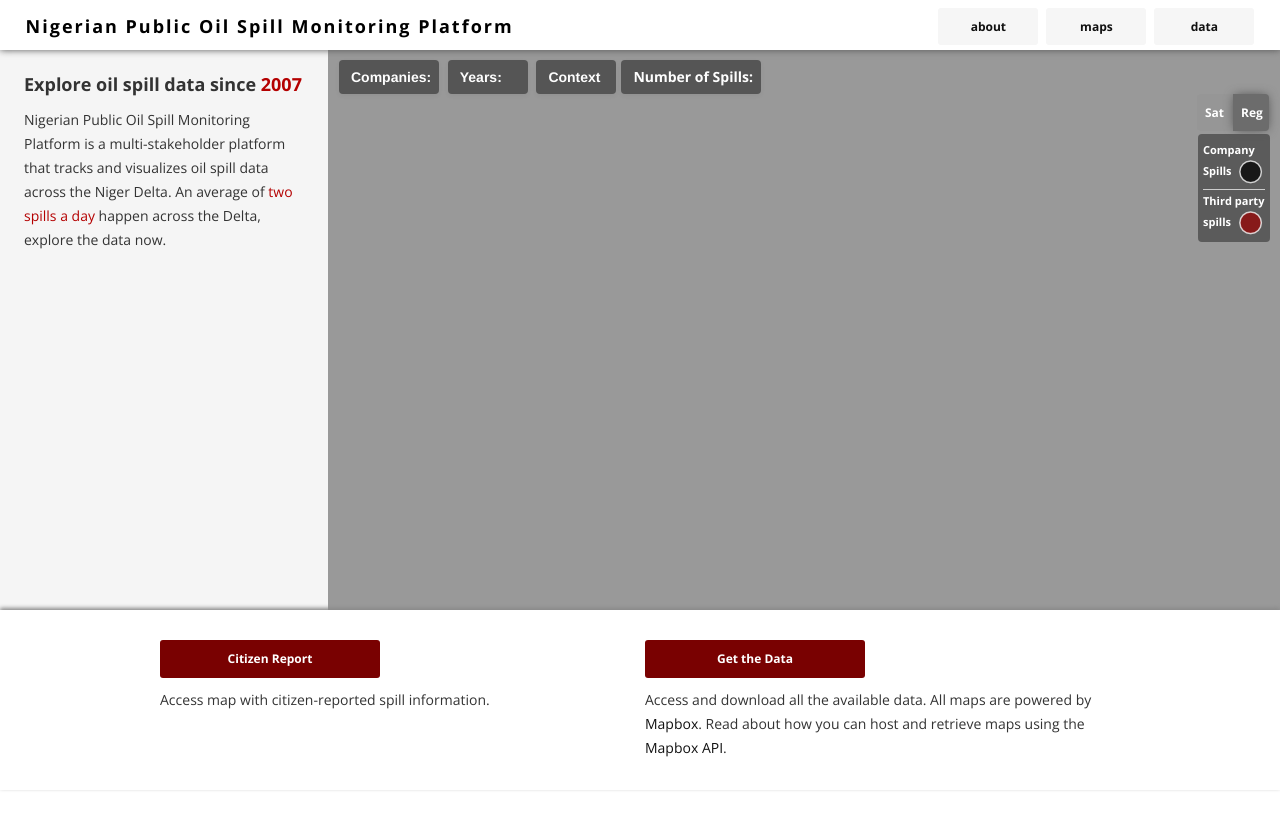
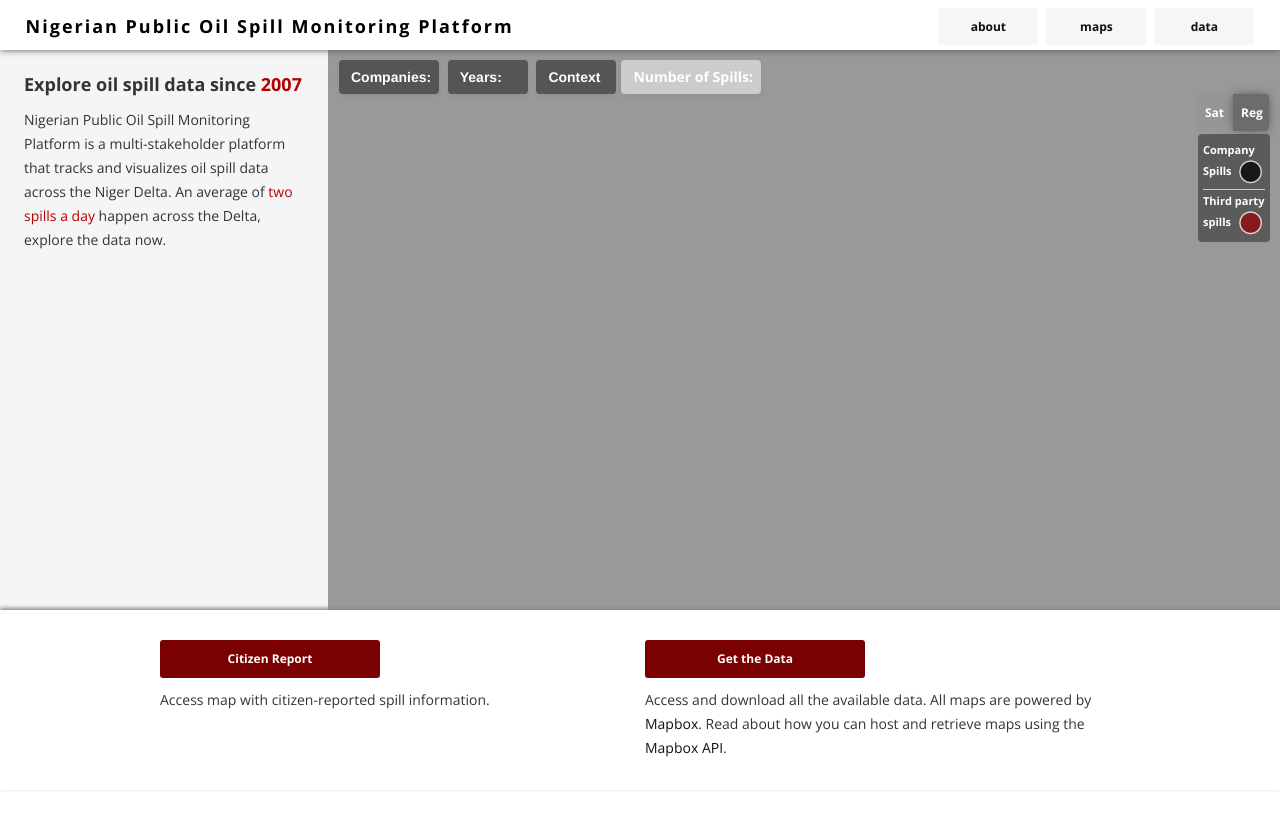
Before and after one commit to sdn4nigeria/monitoring-platform, a Jekyll site: the page built from index.html, in a window 1280 px wide. Shown: the top 830 px of the page. Built offline with Jekyll 4.4.1, drawn with Linux system fonts in a browser that asks for light colours; nearby versions of some CDN libraries; some web fonts are replaced; library files that are not in the unit come from our copies; Markdown is read by kramdown in place of the engine named in the settings.

Commit message:
Update index.html

```diff
--- a/index.html
+++ b/index.html
@@ -60,7 +60,7 @@ class: frontpage
                   </li>
 
                 </ul>
-                <div id='spill-count' class='dropdown clearfix'>
+                <div id='spill-count' class='dropdown clearfix' style="background-color:#cccccc;">
                   <p>Number of Spills: <span id='spill-number' class='count'></span></p>
                 </div>
                 <div id='options'></div>
```
